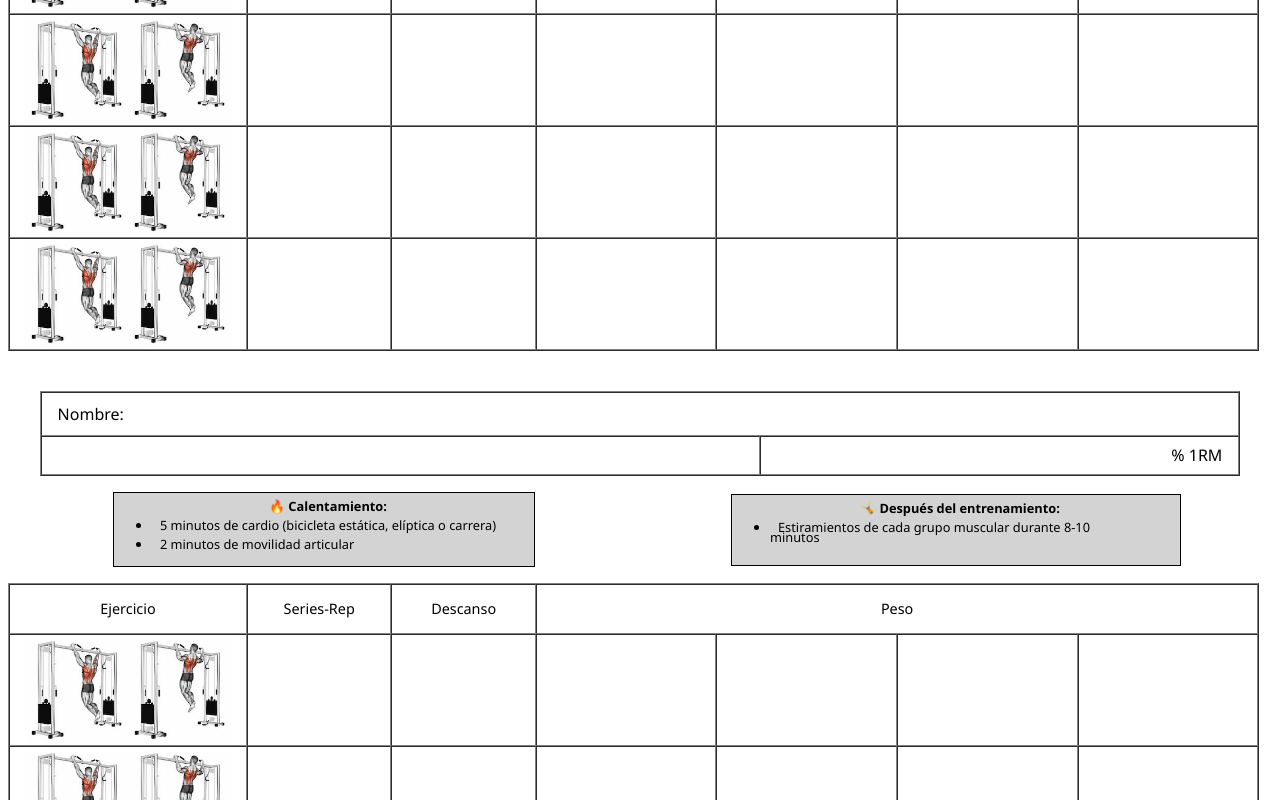
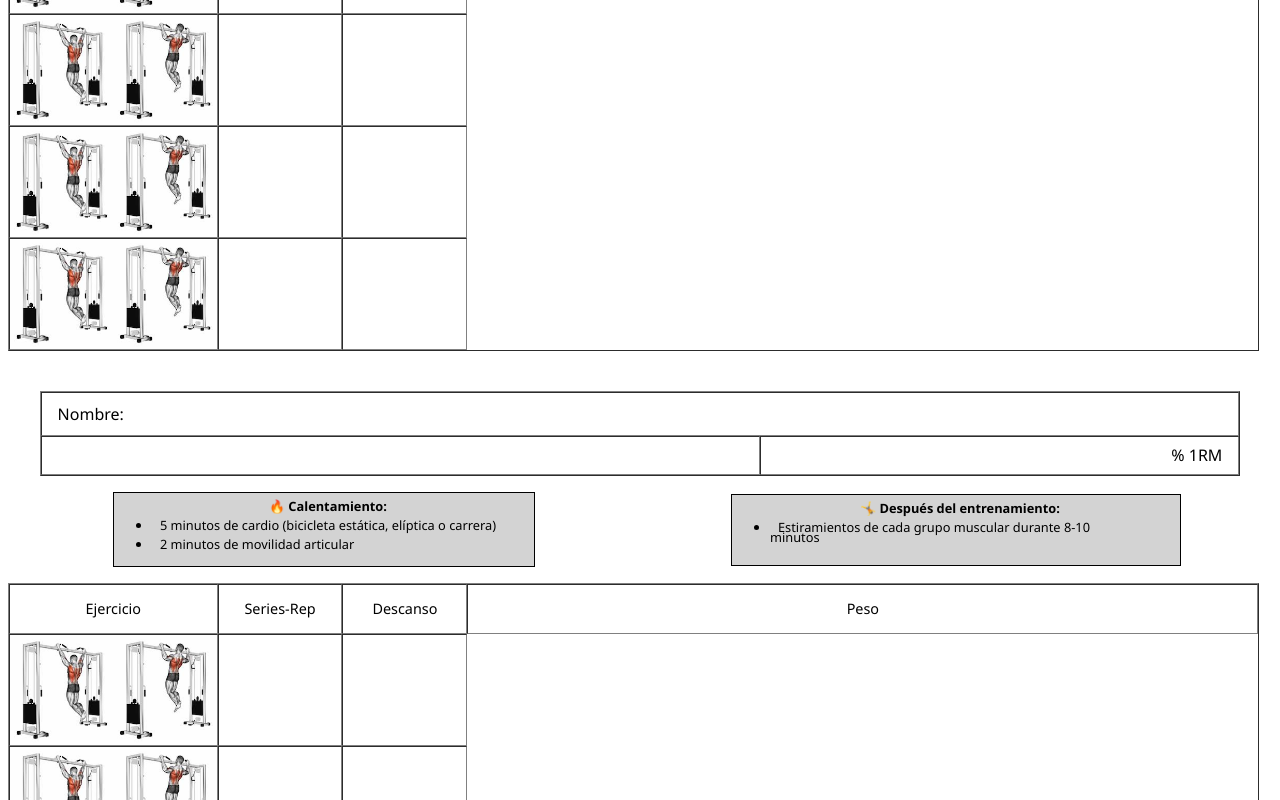
Before and after one commit to fernanfpinformatica/gym-workout-creator, a Vue app: page / in a window 1280 px wide. Shown: the part 580-1380 px from the top of the page. Built offline with nearby package versions, Linux system fonts and the light colour scheme.

Commit message:
Refactor colspan variable name

```diff
--- a/src/App.vue
+++ b/src/App.vue
@@ -13,10 +13,9 @@
       </div>
 
       <ExerciseTable
-        :key="imgSrc"
         :tableTitlesList="workoutTableData.titlesList"
         :exerciseList="workoutTableData.exercises"
-        :colspan=workoutTableData.colspan
+        :weightColumnColespan=workoutTableData.weightColumnColespan
       />
     </div>
     <div class="workout-wrapper">
@@ -32,10 +31,9 @@
       </div>
 
       <ExerciseTable
-        :key="imgSrc"
         :tableTitlesList="workoutTableData.titlesList"
         :exerciseList="workoutTableData.exercises"
-        :colspan=workoutTableData.colspan
+        :weightColumnColespan=workoutTableData.weightColumnColespan
       />
     </div>
   </div>
@@ -62,7 +60,7 @@ export default {
           "Descanso",
           "Peso",
         ],
-        colspan: 4,
+        weightColumnColespan: 4,
         exercises: [
           {
             imgSrc: require('./assets/img/Back+Lats/image--005.jpg')
--- a/src/components/ExerciseRow.vue
+++ b/src/components/ExerciseRow.vue
@@ -8,7 +8,7 @@
     </td>
     <td> </td>
     <td> </td>
-    <td v-for="index in colspan" :key="index"></td>
+    <td v-for="index in weightColumnColespan" :key="index"></td>
   </tr>
 </template>
 
@@ -17,7 +17,7 @@ export default {
   name: 'ExerciseRow',
   props: {
     imgSrc: String,
-    colspan: Number
+    weightColumnColespan: Number
   }
 }
 </script>
--- a/src/components/ExerciseTable.vue
+++ b/src/components/ExerciseTable.vue
@@ -4,7 +4,7 @@
       <tr class="table-header" id="exercise-table-titles">
         <td v-for="(tableTitle,index) of tableTitlesList" :key="index"
             valign="top"
-            :colspan="(index === ( Object.keys(tableTitlesList).length - 1 ) ) ? colspan : 0"
+            :colspan="(index === ( Object.keys(tableTitlesList).length - 1 ) ) ? weightColumnColespan : 0"
         >
           <p>{{ tableTitle }}</p>
         </td>
@@ -30,7 +30,7 @@ export default {
   props: {
     tableTitlesList: Array,
     exerciseList: Array,
-    colspan: Number,
+    weightColumnColespan: Number,
   }
 }
 </script>
```
